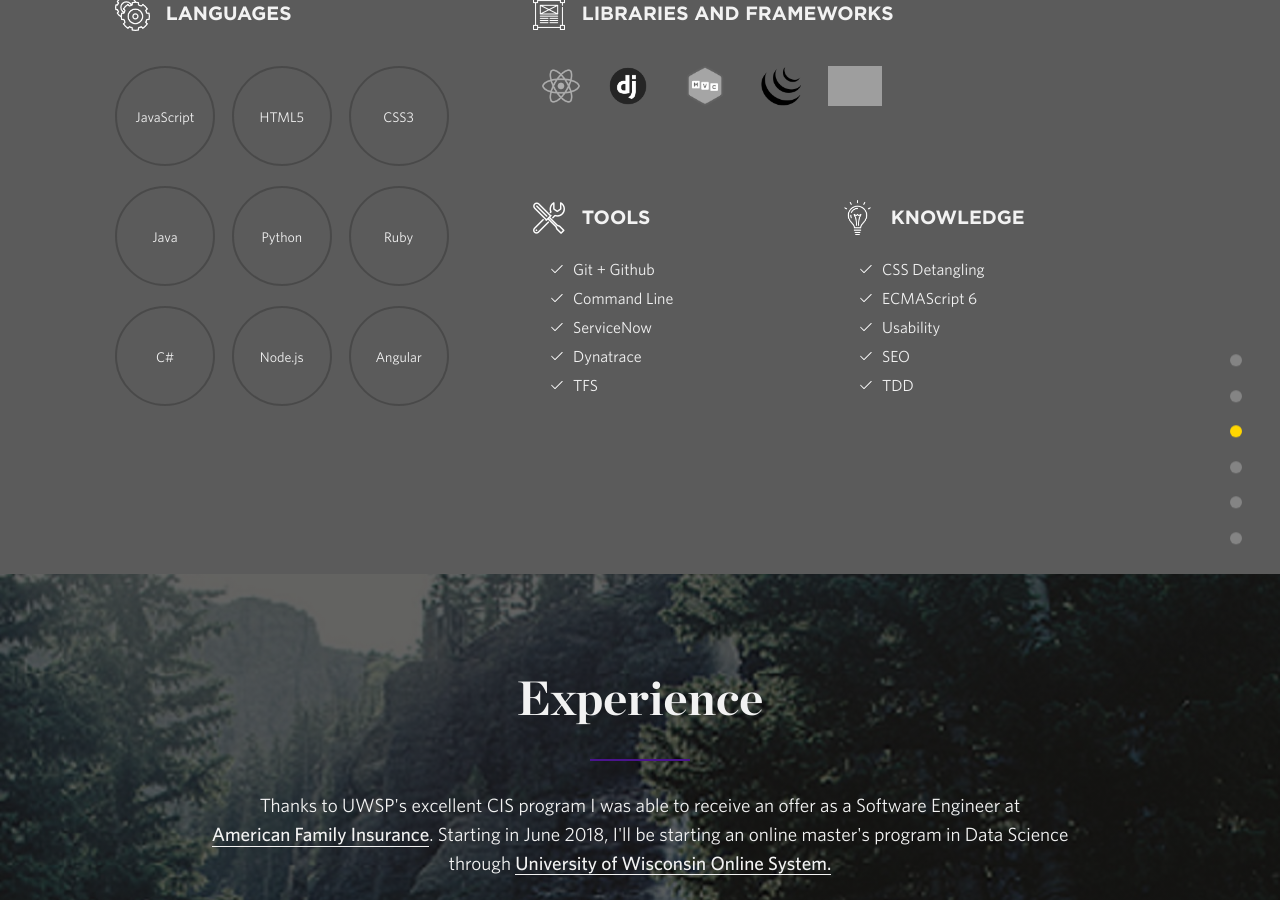
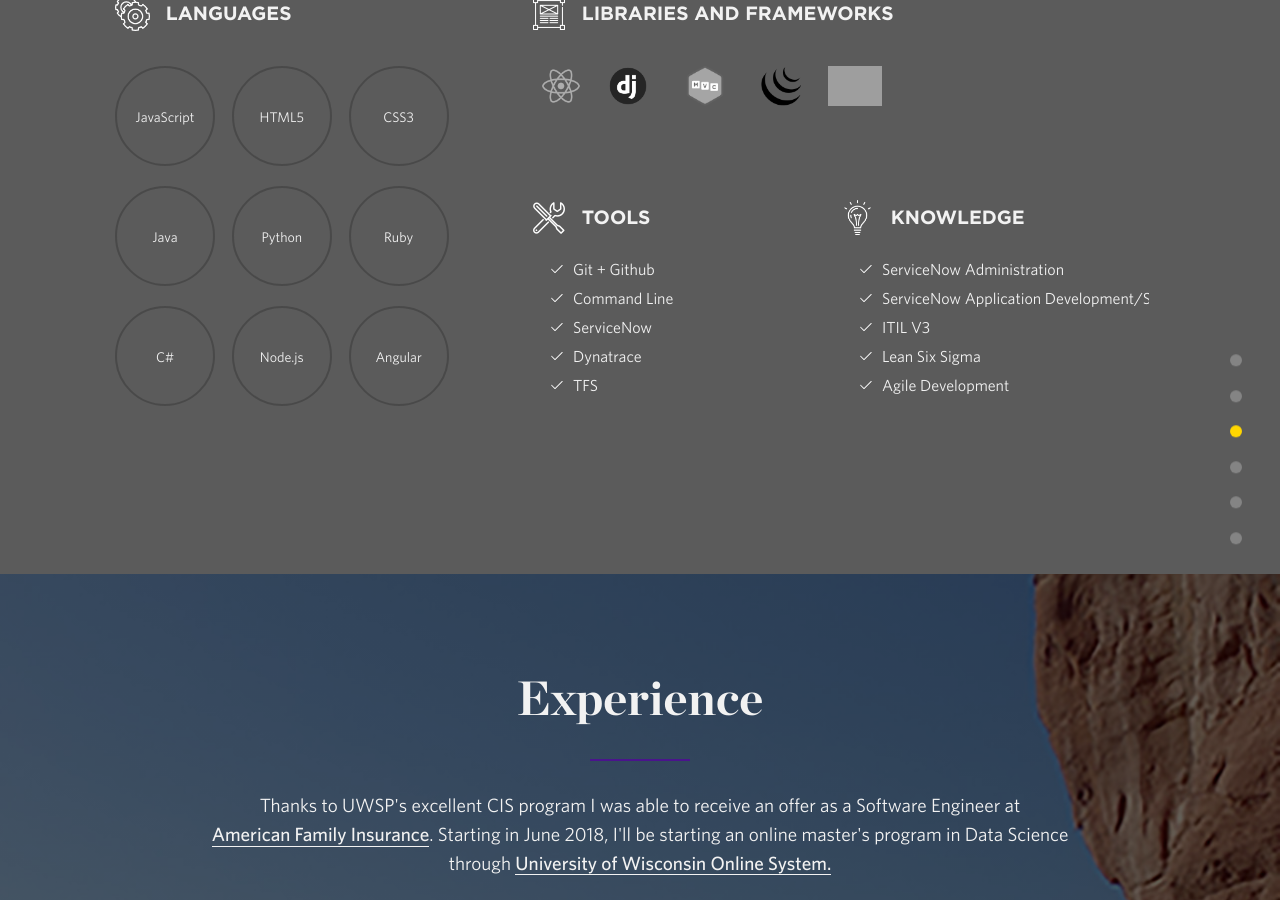
Before and after one commit to lbl28/lbl28.github.io, a Jekyll site: the page built from index.html, in a window 1280 px wide and 900 px high, scrolled down 1924 px. Built offline with Jekyll 4.4.1, drawn with Linux system fonts in a browser that asks for light colours; nearby versions of some CDN libraries; grey boxes are pictures that could not be loaded.

Commit message:
new photo

```diff
--- a/_data/skills.yml
+++ b/_data/skills.yml
@@ -24,8 +24,8 @@ tools:
   - item: TFS
 
 knowledge:
-  - item: CSS Detangling
-  - item: ECMAScript 6
-  - item: Usability
-  - item: SEO
-  - item: TDD
+  - item: ServiceNow Administration
+  - item: ServiceNow Application Development/Scripting
+  - item: ITIL V3
+  - item: Lean Six Sigma
+  - item: Agile Development
```
Also changed, not shown: img/bg-experience/experience-lg.jpg, img/bg-experience/experience-md.jpg, img/bg-experience/experience-sm.jpg, img/bg-experience/experience-xl.jpg, img/bg-experience/experience-xs.jpg.
